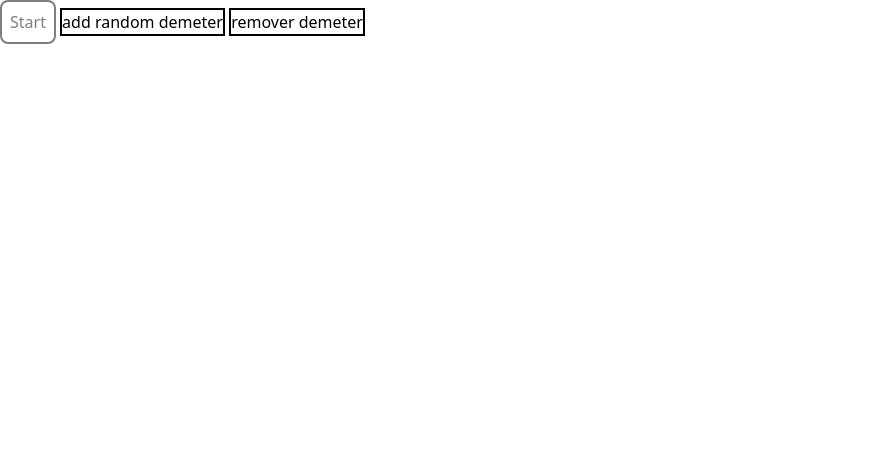
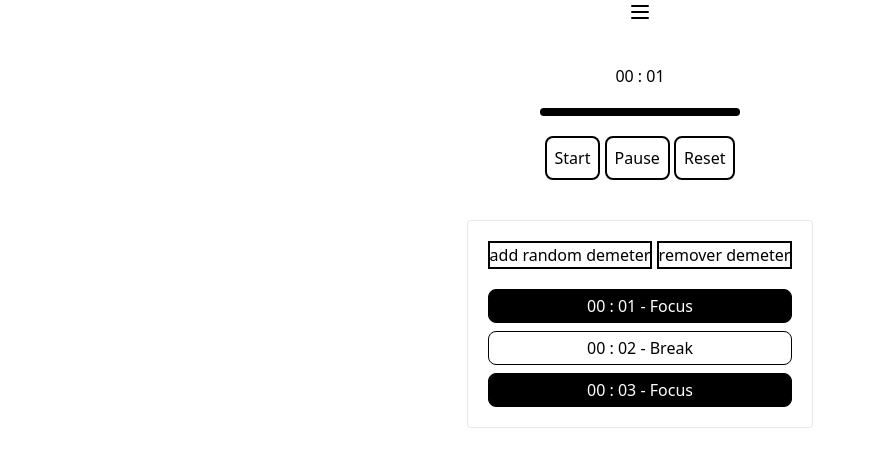
Before and after one commit to Bonekazz/PomoCron, a website built with Vite: page index.html in a window 1280 px wide. Shown: the whole page, without its empty margins (0-876 px from the left). Built offline with nearby package versions, Linux system fonts and the light colour scheme.

Commit message:
[feat]: add lucide

```diff
--- a/index.html
+++ b/index.html
@@ -7,7 +7,7 @@
     <link rel="stylesheet" href="src/Styles/index.css">
     <script type="module" defer src="/src/main.ts"></script>
   </head>
-  <body>
+  <body class="flex flex-col items-center">
 
     <!--
       width and height = cx and cy * 2
@@ -18,17 +18,35 @@
       </svg>
     -->
 
+    <!-- line progress
+      <div>
+        <div>
+          <span></span>
+        </div>
+      </div>
+    -->
 
-    <div>
-      <span id="time-element" class="opacity-50"></span>
+    <i data-lucide="menu"></i>
+
+    <div class="flex flex-col gap-5 items-center mt-10">
+      <div class="flex flex-col items-center gap-5">
+        <span id="time-element" class="opacity-50"></span>
+        <div class="w-[200px] h-[8px] bg-black/10 rounded-lg">
+          <span id="time-progress" class="h-full bg-black block rounded-lg transition-all ease-in-out"></span>
+        </div>
+      </div>
+      <div>
+        <button id="start-btn" class="border-2 border-black p-2 rounded-lg opacity-50">Start</button>
+        <button id="pause-btn" class="border-2 border-black p-2 rounded-lg opacity-50">Pause</button>
+        <button id="reset-btn" class="border-2 border-black p-2 rounded-lg opacity-50">Reset</button>
+      </div>
     </div>
-    <div>
-      <button id="time-btn" class="border-2 border-black p-2 rounded-lg opacity-50">Start</button>
-      <button id="add-demeter" class="border-2 border-black">add random demeter</button>
-      <button id="remove-demeter" class="border-2 border-black">remover demeter</button>
-    </div>
-    <div>
-      <ul id="dem-list">
+    <div class="flex flex-col items-center mt-10 border rounded w-fit p-5 gap-5">
+      <div>
+        <button id="add-demeter" class="border-2 border-black">add random demeter</button>
+        <button id="remove-demeter" class="border-2 border-black">remover demeter</button>
+      </div>
+      <ul id="dem-list" class="flex flex-col gap-2 w-full">
       </ul>
     </div>
   </body>
```
